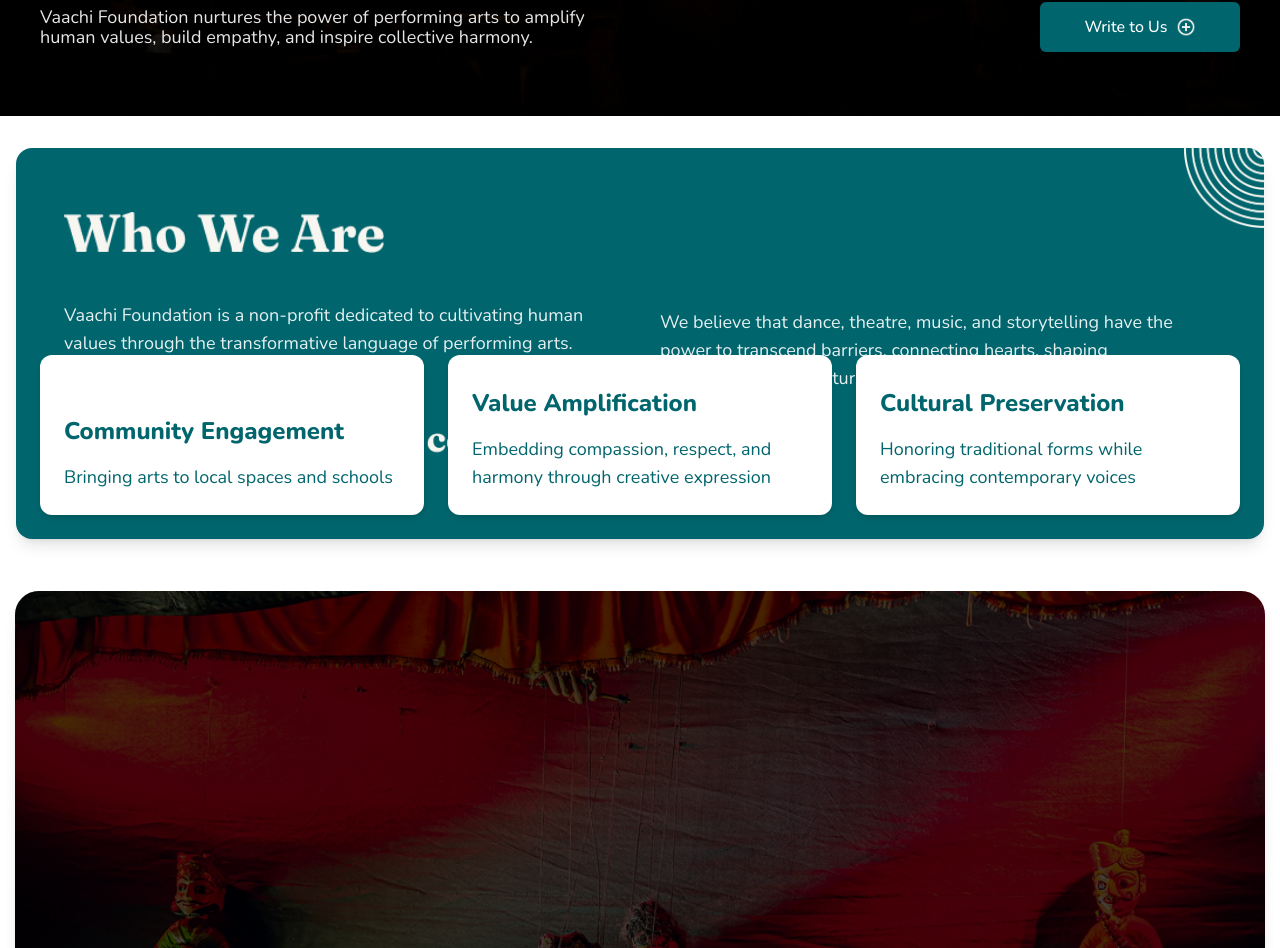
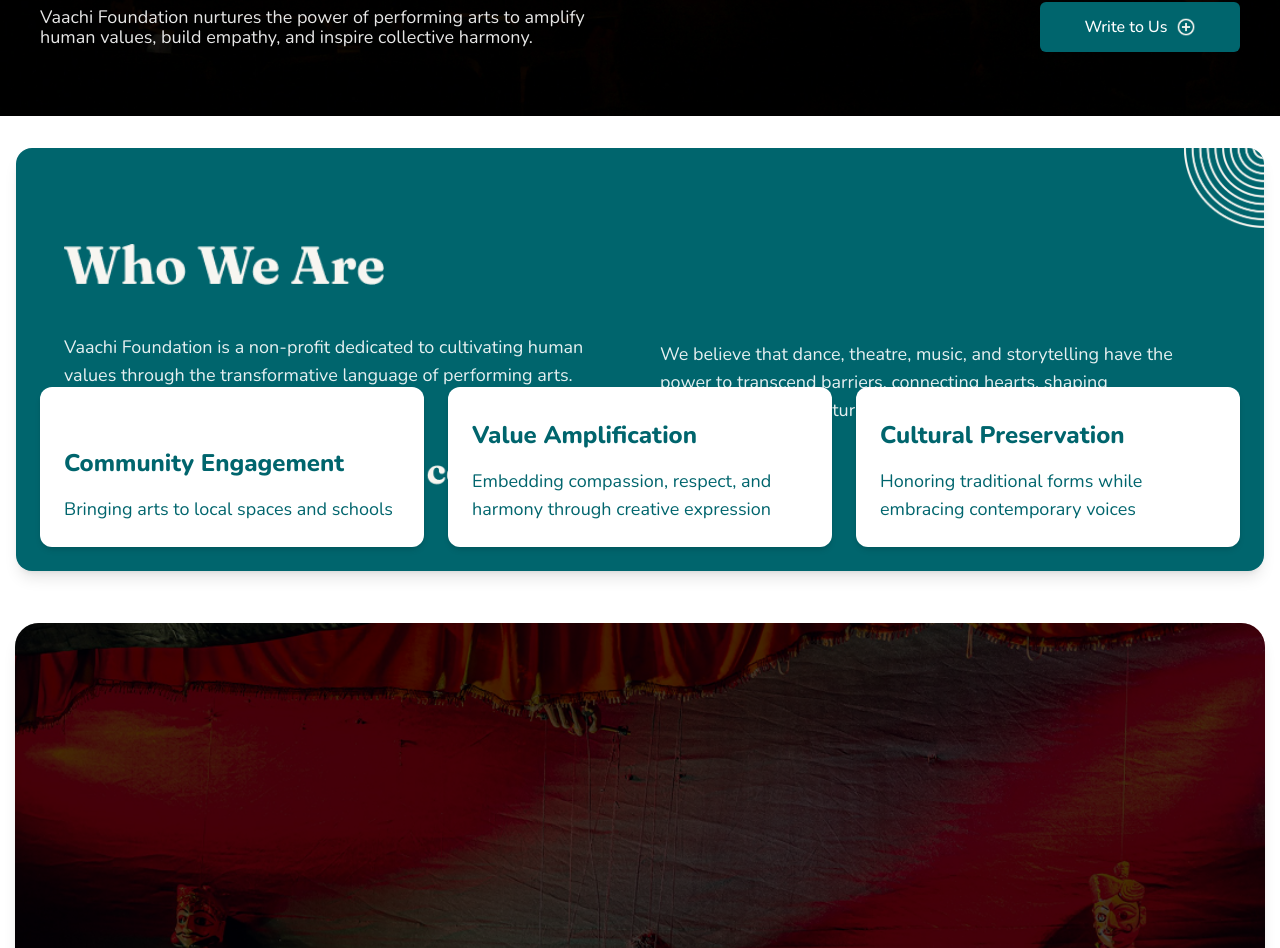
Before and after one commit to PritiHM/Vaachi-Website, a Next.js app: page / in a window 1280 px wide. Shown: the part 754-1702 px from the top of the page. Built offline with nearby package versions, Linux system fonts and the light colour scheme.

Commit message:
updated ui and fixes

```diff
--- a/components/WhoWeAre.jsx
+++ b/components/WhoWeAre.jsx
@@ -5,12 +5,12 @@
     <section className="w-full bg-white flex justify-center px-4">
       <div
         className="
-          bg-[#00656D] text-white rounded-2xl shadow-lg relative overflow-hidden
+          bg-[#00656D] text-white rounded-2xl shadow-lg relative
           mx-auto max-w-[1250px] w-full my-8
+          overflow-visible md:overflow-hidden
+          pt-12
         "
-
       >
-
         <div className="absolute top-0 right-0 w-20 h-20 pointer-events-none select-none">
           <Image
             src="/images/corner-design.png"
@@ -21,7 +21,7 @@
           />
         </div>
 
-        <div className="px-6 md:px-12 pt-8 md:pt-16 pb-36 md:pb-20">
+        <div className="px-6 md:px-12 pt-6 md:pt-12 pb-36 md:pb-20">
           <div className="grid grid-cols-1 md:grid-cols-2 gap-6 md:gap-10 mb-6">
             <div>
               <div className="max-w-[320px] w-full">
@@ -59,7 +59,6 @@
           </div>
         </div>
 
-
         <div className="md:absolute left-6 right-6 bottom-6 flex flex-col md:flex-row gap-4 md:gap-6 px-2 md:px-0">
           <div className="bg-white text-[#00656D] rounded-xl shadow-md w-full md:w-[32%] min-h-[160px] p-6 flex flex-col justify-end">
             <h4 className="font-extrabold text-xl md:text-2xl mb-2">Community Engagement</h4>
```
